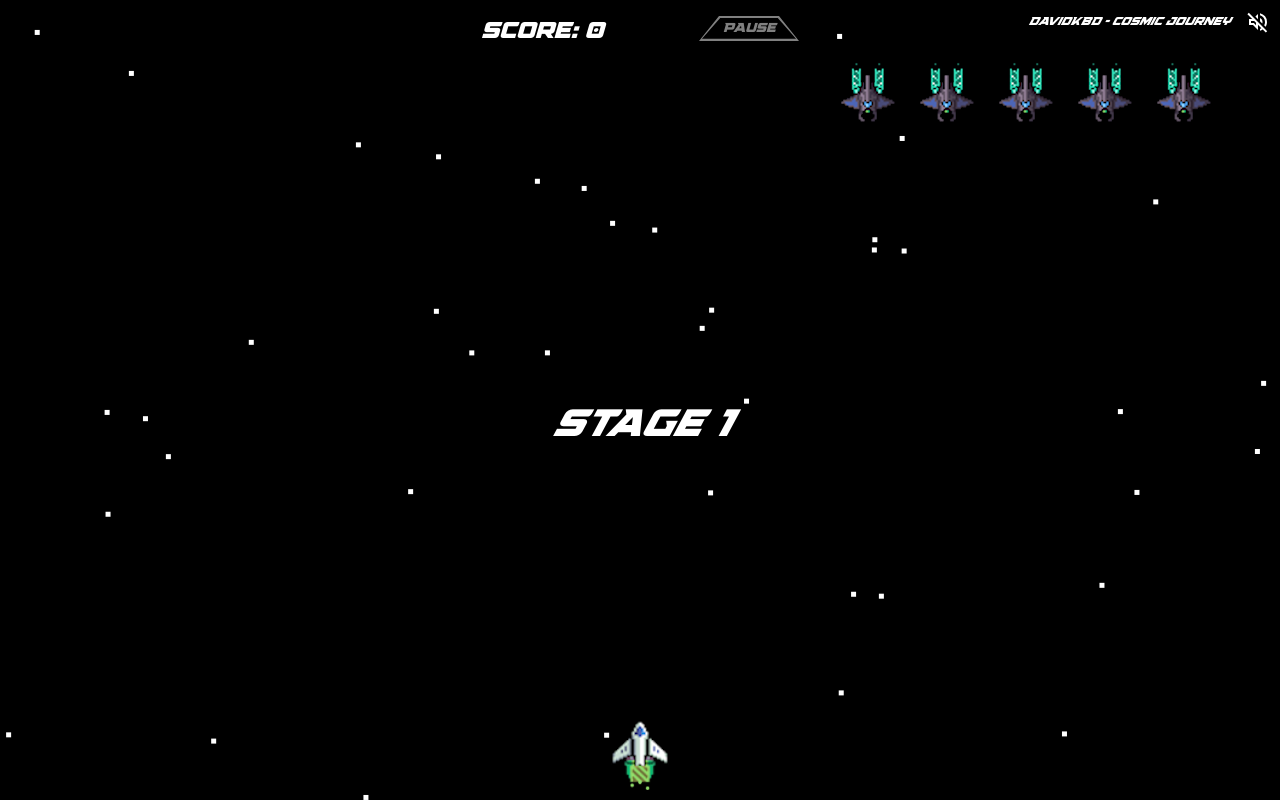
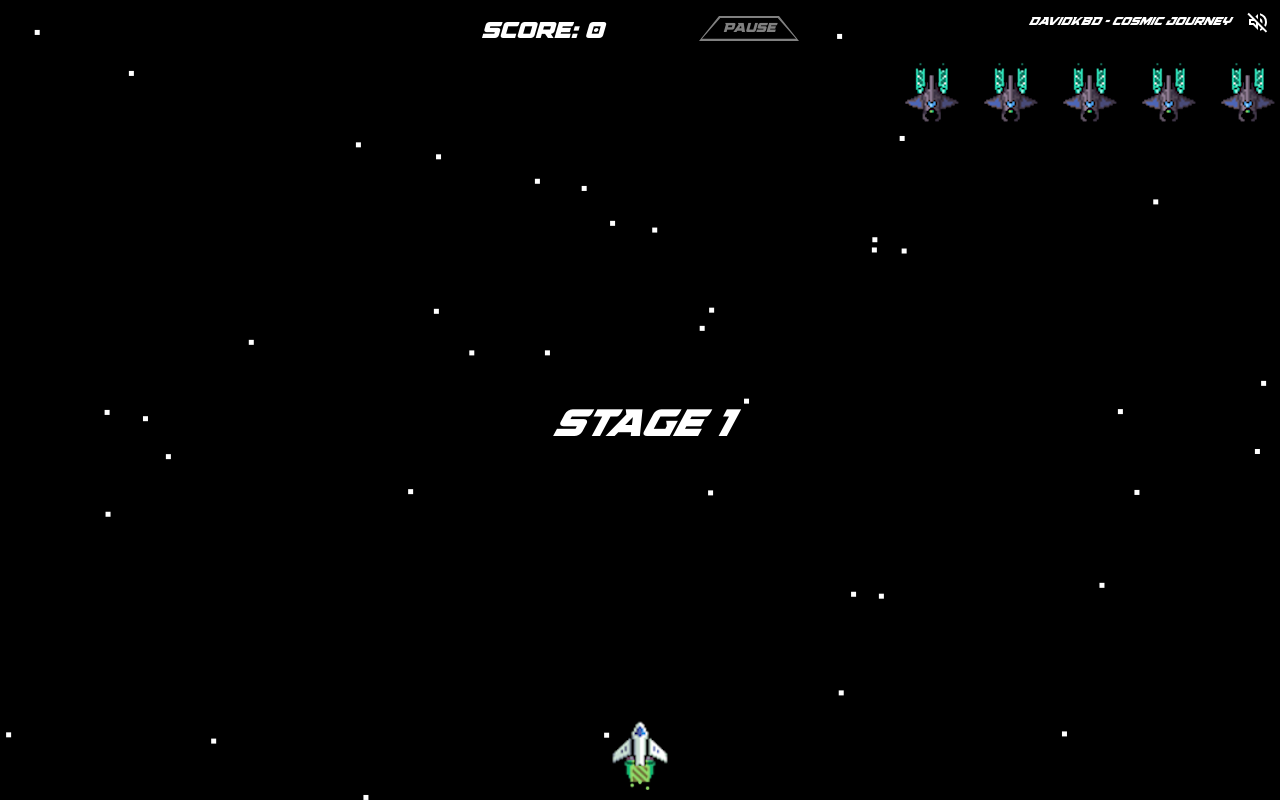
Before and after one commit to Applefrittr/space-invaders, a React (Vite) app: page / in a window 1280 px wide. Both pictures are taken after a click on the button "Start". Built offline with nearby package versions, Linux system fonts and the light colour scheme.

Commit message:
useWindowSize hook created to resize canvas on window resize, spacing adjusted in invaderFleet.ts

```diff
--- a/src/components/App.tsx
+++ b/src/components/App.tsx
@@ -10,6 +10,7 @@ import ScoreBoard from "./ScoreBoard";
 import { trackList } from "../ts/objects/trackList";
 import Volume from "../assets/volume.svg";
 import Mute from "../assets/mute.svg";
+import useWindowSize from "../hooks/useWindowSize";
 
 function App() {
   const [defender, setDefender] = useState<Defender>();
@@ -18,11 +19,11 @@ function App() {
   const [score, setScore] = useState<number>(0);
   const [currTrack, setCurrTrack] = useState<string>(trackList[0].name);
   const [isMuted, setIsMuted] = useState<boolean>(true);
+  const [windowWidth, windowHeight] = useWindowSize();
   const bgCanvasRef = useRef<HTMLCanvasElement>(null);
 
   const audio = useRef<HTMLAudioElement>(null);
   let trackIndex = 0;
-  //const firstPlay = false;
 
   const startGame = () => {
     const player = new Defender();
@@ -117,8 +118,8 @@ function App() {
       )}
       <canvas
         ref={bgCanvasRef}
-        width={innerWidth}
-        height={innerHeight}
+        width={windowWidth}
+        height={windowHeight}
         className="bg-canvas"
       ></canvas>
     </section>
--- a/src/components/Canvas.tsx
+++ b/src/components/Canvas.tsx
@@ -4,6 +4,7 @@ import { Defender } from "../ts/classes/defender";
 import Pause from "./Pause";
 import GameOver from "./GameOver";
 import { AnimatePresence, motion } from "framer-motion";
+import useWindowSize from "../hooks/useWindowSize";
 
 interface propObjects {
   defender: Defender;
@@ -27,6 +28,7 @@ function Canvas({
   const [displayLvlBanner, setDisplayLvlBanner] = useState<boolean>(true);
   const [displayGameOver, setDisplayGameOver] = useState<boolean>(false);
   const [gameOverMsg, setGameOverMsg] = useState<string>("");
+  const [windowWidth, windowHeight] = useWindowSize();
   const canvasRef = useRef<HTMLCanvasElement>(null);
 
   const disablePauseBtnRef = useRef<boolean>();
@@ -110,8 +112,8 @@ function Canvas({
       <canvas
         ref={canvasRef}
         tabIndex={0}
-        width={innerWidth}
-        height={innerHeight}
+        width={windowWidth}
+        height={windowHeight}
         onKeyUp={handleKeyUp}
         onKeyDown={handleKeyDown}
       ></canvas>
--- /dev/null
+++ b/src/hooks/useWindowSize.ts
@@ -0,0 +1,17 @@
+import { useEffect, useState } from "react";
+
+function useWindowSize() {
+  const [size, setSize] = useState([0, 0]);
+  useEffect(() => {
+    const updateSize = () => {
+      setSize([innerWidth, innerHeight]);
+    };
+    window.addEventListener("resize", updateSize, false);
+    updateSize();
+    return () => window.removeEventListener("resize", updateSize);
+  }, []);
+
+  return size;
+}
+
+export default useWindowSize;
--- a/src/ts/objects/invaderFleet.ts
+++ b/src/ts/objects/invaderFleet.ts
@@ -20,7 +20,7 @@ export const invaderFleet = () => {
   ) => {
     const maxColumns = 20;
     const maxRow = Math.ceil(count / maxColumns);
-    let posX = window.innerWidth - 128;
+    let posX = window.innerWidth - 64;
     const posY = 60;
     let currRow = 1;
 
```
